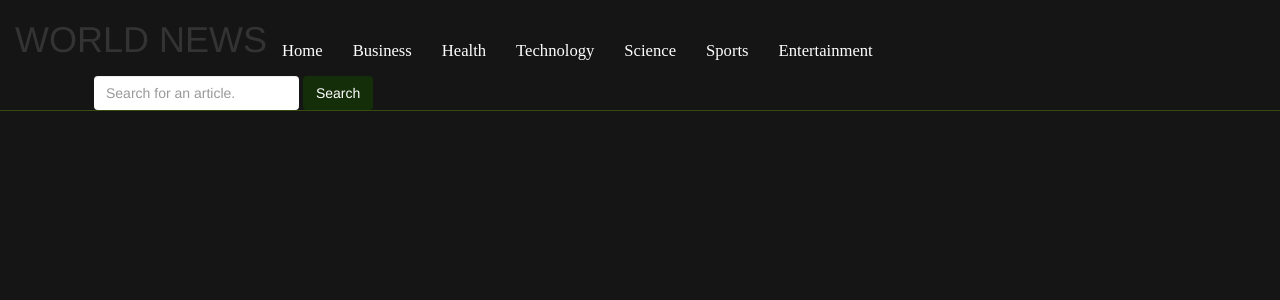
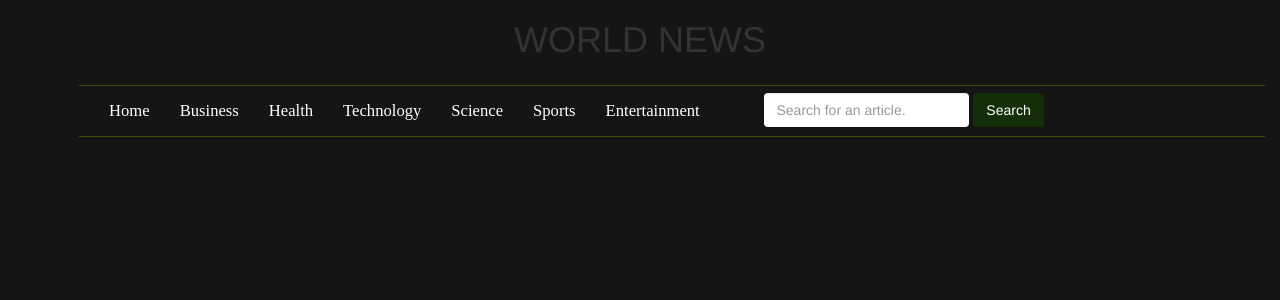
Before and after one commit to JoyChristine/News-App, a Flask app: template app/templates/base.html in a window 1280 px wide. Shown: the top 300 px of the page. Run offline with Flask 2, Linux system fonts and the light colour scheme; the template is opened without the code that fills it, so the values that code supplies are empty; some libraries are stand-ins or nearby versions.

Commit message:
add border-bottom & bottom-top

```diff
--- a/app/templates/navbar.html
+++ b/app/templates/navbar.html
@@ -31,21 +31,27 @@
         color: #fff;
         font-size: 1.3vw;
         align-items: center;
+
         font-family: futura;
 
       }
       .navbar-collapse{
+        border-top: 1px solid #374d0e;
+        border-bottom: 1px solid #374d0e;
+
+      }
+      .navbar-collapse{
         margin-top:2vw;
-        padding-right: 22vw;
+        align-items: center;
+
+
       }
 
       #btn{
         background-color: #142e0a;
         color: #fff;
       }
-      #form{
-        margin-left: 5vw;
-      }
+
       form input[type=text]{
 
         border: none;
@@ -60,9 +66,6 @@
 
         color: #fff;
       }
-      .container-fluid{
-        border-bottom: 1px solid #374d0e;
-      }
 
 
 
@@ -71,7 +74,7 @@
 <body>
 
         <div class="container-fluid">
-
+          <h1 class="text-center">WORLD NEWS</h1>
           <div class="navbar-header">
             <button
               type="button"
@@ -84,12 +87,12 @@
               <span class="icon-bar"></span>
               <span class="icon-bar"></span>
             </button>
-            <h1>WORLD NEWS</h1>
+
           </div>
-          <div class="navbar-collapse collapse">
+          <div class="navbar-collapse collapse" style="margin-left: 5vw;">
             <ul class="nav navbar-nav " id="nav-list" >
 
-             <li><a href="/">Home</a></li>
+              <li><a href="/">Home</a></li>
               <li><a href="/{{'categories/Business'}}" >Business</a> </li>
               <li><a href="/{{'categories/Health'}}" >Health</a></li>
               <li><a href="/{{'categories/Technology'}}">Technology</a></li>
@@ -97,8 +100,9 @@
               <li><a href="/{{'categories/Sports'}}">Sports</a></li>
               <li><a href="/{{'categories/Entertainment'}}">Entertainment</a></li>
             </ul>
-            <form class="form-inline" id="form" >
-              <input type="text" class="form-control input-form" name="search_query" required id="" placeholder="Search for an article.">
+            <form class="form-inline" id="form" style="margin-top:0.5vw;margin-left: 58%;" >
+              <input type="text" class="form-control input-form" name="search_query"
+               required id="" placeholder="Search for an article." width="100">
               <button type="submit" class="btn search-btn" id="btn">Search</button>
              </form>
 
```
